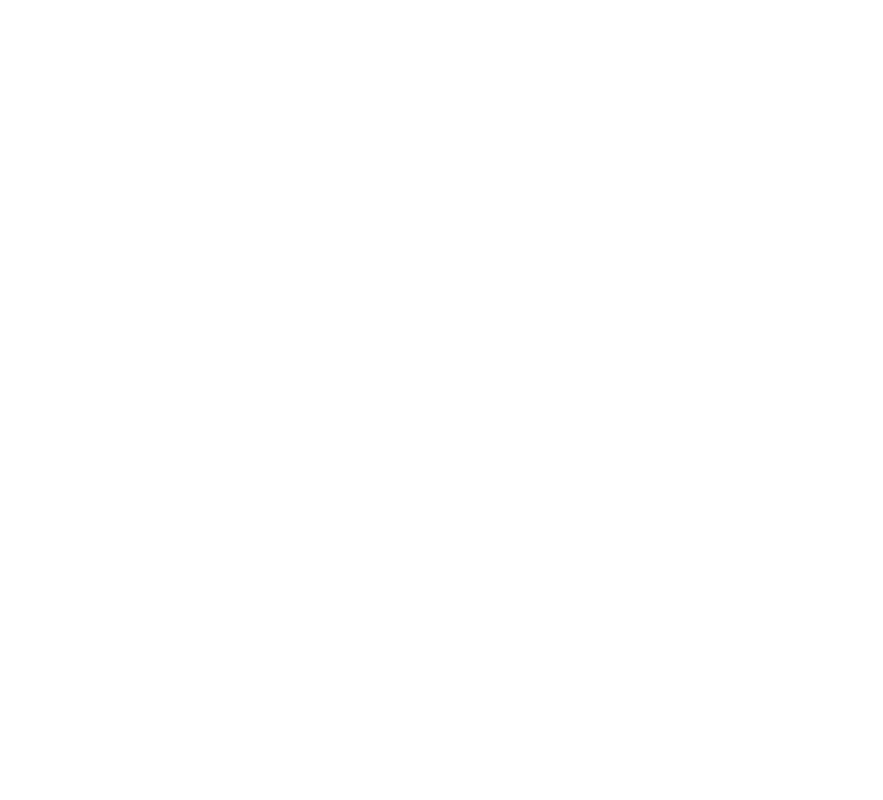
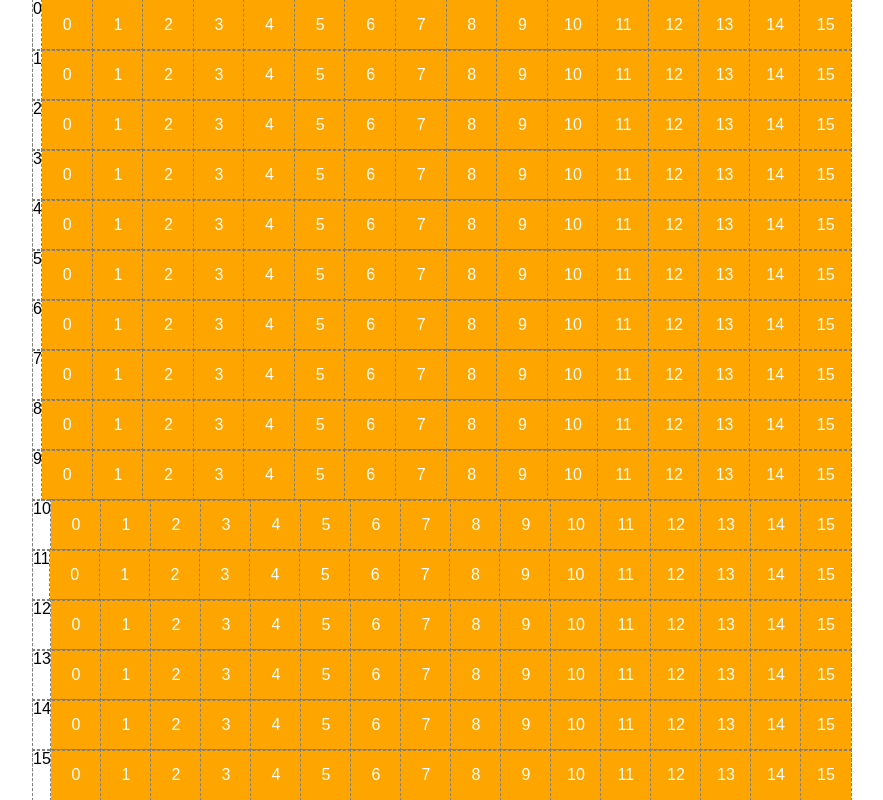
Before and after one commit to riezong/etch-a-sketch, a plain HTML site: page index.html in a window 1280 px wide. Shown: the whole page, without its empty margins (198-1081 px from the left). Drawn offline with Linux system fonts and the light colour scheme.

Commit message:
Create a webpage with 16x16 grid of square divs

```diff
--- a/index.html
+++ b/index.html
@@ -5,9 +5,37 @@
     <meta name="viewport" content="width=device-width, initial-scale=1.0">
     <title>Etch-a-Sketch</title>
     <link rel="stylesheet" href="style.css">
-    <script src="script.js"></script>
+    <!-- <script src="script.js"></script> -->
 </head>
 <body>
+    <div class="container">
+    </div>
 
+    <script>
+        // Create 16x16 grid w/ divs
+
+        let row = 16;
+        let col = 16;
+
+        const container = document.querySelector(".container");
+
+        const grid = document.createElement("div");
+        grid.setAttribute("id", "grid");
+        container.appendChild(grid);
+
+        for (y = 0; y < row; y++) {
+        const row = document.createElement("div");
+        row.classList.add("row");
+        row.textContent = y;
+        grid.appendChild(row);
+
+        for (x = 0; x < col; x++) {
+            const square = document.createElement("div");
+            square.classList.add("square");
+            square.textContent = x;
+            row.appendChild(square);
+        }
+        }
+    </script>
 </body>
 </html>
--- a/script.js
+++ b/script.js
@@ -0,0 +1,24 @@
+// Create 16x16 grid w/ divs
+
+let row = 16;
+let col = 16;
+
+const container = document.querySelector(".container");
+
+const grid = document.createElement("div");
+grid.setAttribute("id", "grid");
+container.appendChild(grid);
+
+for (y = 0; y < row; y++) {
+  const row = document.createElement("div");
+  row.classList.add("row");
+  row.textContent = y;
+  grid.appendChild(row);
+
+  for (x = 0; x < col; x++) {
+    const square = document.createElement("div");
+    square.classList.add("square");
+    square.textContent = x;
+    row.appendChild(square);
+  }
+}
--- a/style.css
+++ b/style.css
@@ -0,0 +1,43 @@
+* {
+    margin: 0px;
+    padding: 0px;
+    outline: 1.5px dashed grey;
+    font-family: sans-serif;
+  }
+
+  #gridBtn {
+    outline: none;
+    margin: 8px;
+    border: 1px solid orange;
+    border-radius: 4px;
+    padding: 8px 16px;
+  }
+
+  .container {
+    display: flex;
+    flex-direction: column;
+    justify-content: center;
+    align-items: center;
+  }
+
+  .row {
+    display: flex;
+    flex-grow: 1;
+  }
+
+  .square {
+    flex-grow: 1;
+  /*   margin: auto; */
+  /*   padding: auto; */
+    width: 50px;
+    height: 50px;
+    background-color: orange;
+    color: white;
+    display: flex;
+    justify-content: center;
+    align-items: center;
+  }
+
+  .hover {
+    background-color: black;
+  }
```
